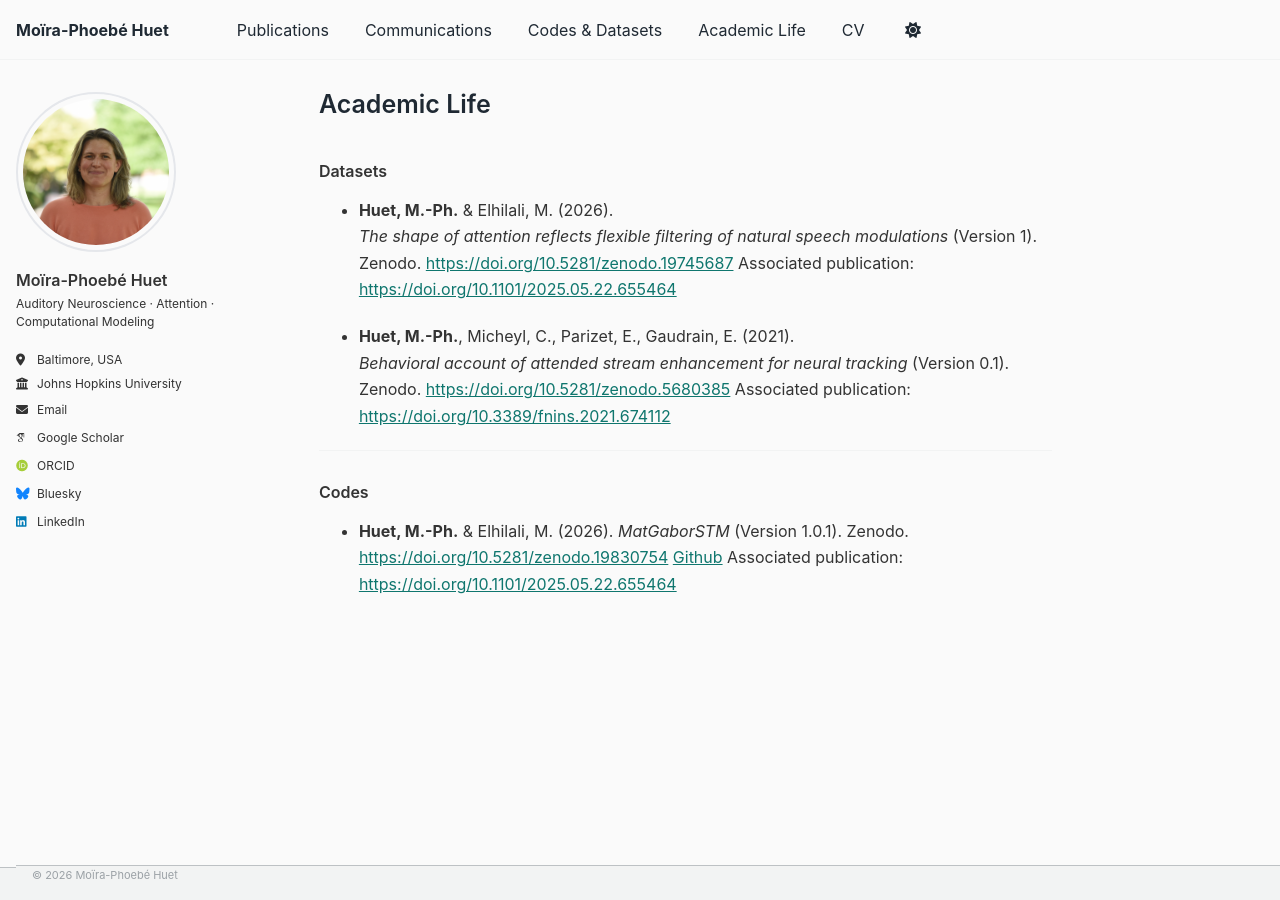
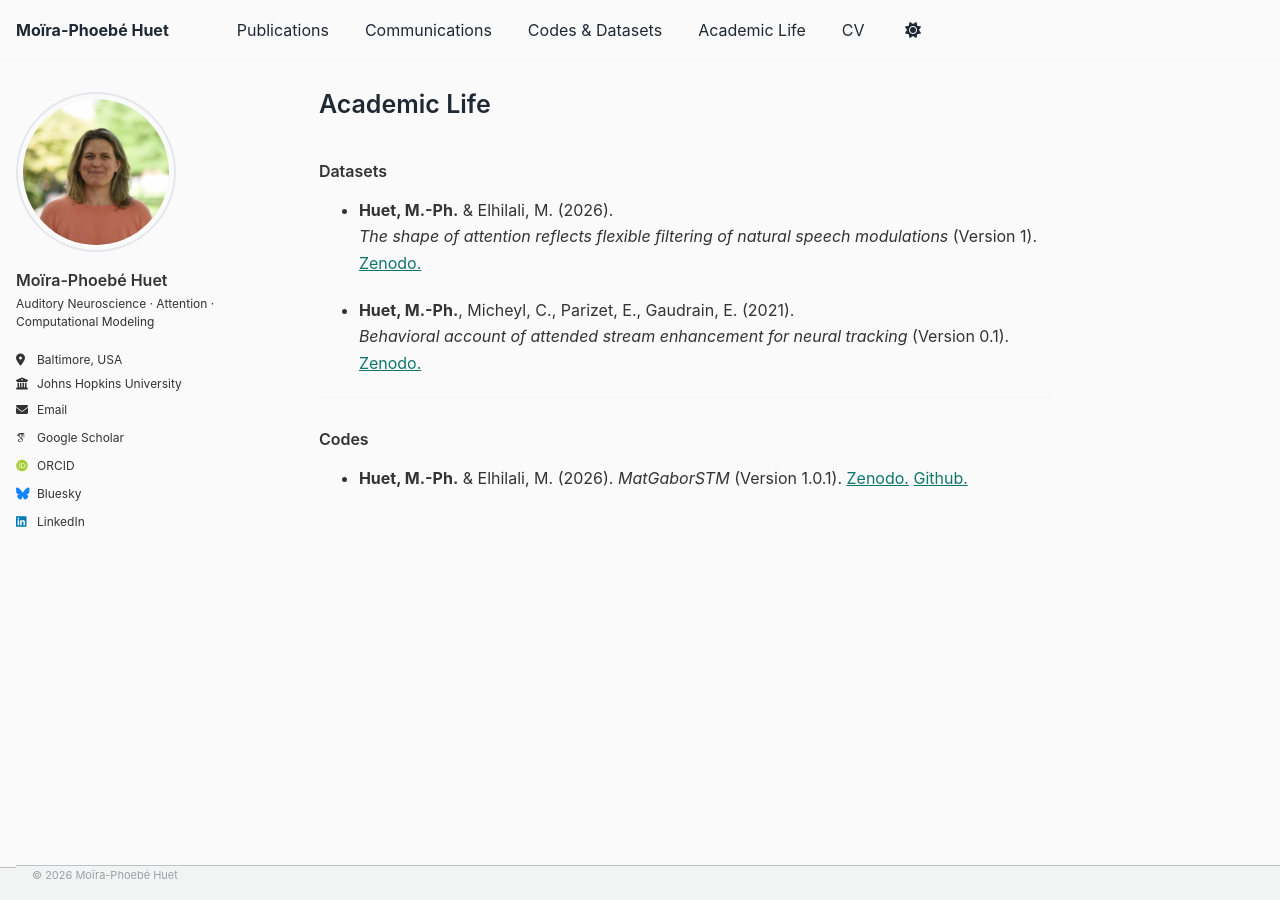
Before and after one commit to mphuet/mphuet.github.io, a Jekyll site: the page built from _pages/codes.md, in a window 1280 px wide. Built offline with Jekyll 4.4.1, drawn with Linux system fonts in a browser that asks for light colours; some web fonts are replaced.

Commit message:
Update codes.md

```diff
--- a/_pages/codes.md
+++ b/_pages/codes.md
@@ -10,19 +10,16 @@ pagination: false
 
 - **Huet, M.-Ph.** & Elhilali, M. (2026).
   *The shape of attention reflects flexible filtering of natural speech modulations* (Version 1).
-  Zenodo. [https://doi.org/10.5281/zenodo.19745687](https://doi.org/10.5281/zenodo.19745687)
-  Associated publication: [https://doi.org/10.1101/2025.05.22.655464](https://doi.org/10.1101/2025.05.22.655464)
+  [Zenodo.](https://doi.org/10.5281/zenodo.19745687)
 
 - **Huet, M.-Ph.**, Micheyl, C., Parizet, E., Gaudrain, E. (2021).
   *Behavioral account of attended stream enhancement for neural tracking* (Version 0.1).
-  Zenodo. [https://doi.org/10.5281/zenodo.5680385](https://doi.org/10.5281/zenodo.5680385)
-  Associated publication: [https://doi.org/10.3389/fnins.2021.674112](https://doi.org/10.3389/fnins.2021.674112)
+  [Zenodo.](https://doi.org/10.5281/zenodo.5680385)
 
 ---
 
 ### Codes
 - **Huet, M.-Ph.** & Elhilali, M. (2026).
 *MatGaborSTM* (Version 1.0.1).
-Zenodo. [https://doi.org/10.5281/zenodo.19830754](https://doi.org/10.5281/zenodo.19830754)
-[Github](https://github.com/JHU-LCAP/MatGaborSTM)
- Associated publication: [https://doi.org/10.1101/2025.05.22.655464](https://doi.org/10.1101/2025.05.22.655464)
+[Zenodo.](https://doi.org/10.5281/zenodo.19830754)
+[Github.](https://github.com/JHU-LCAP/MatGaborSTM)
```
